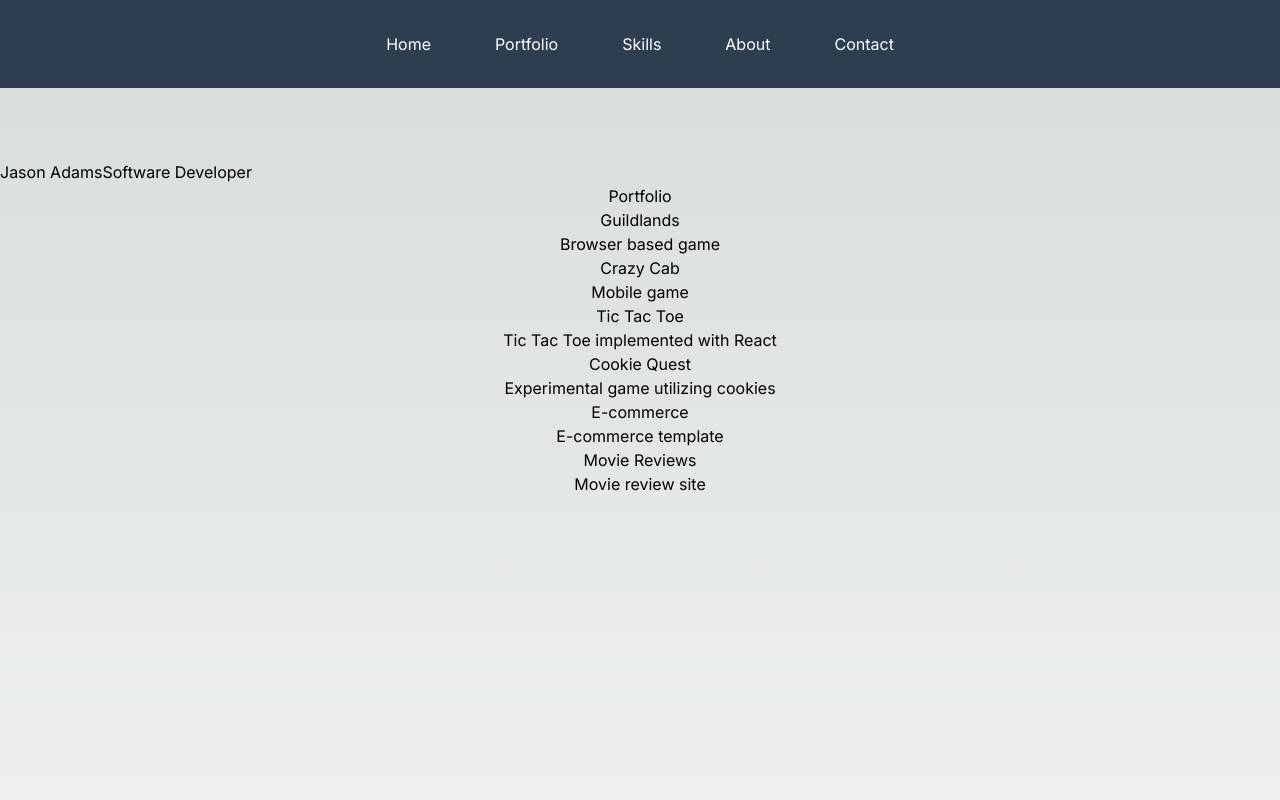
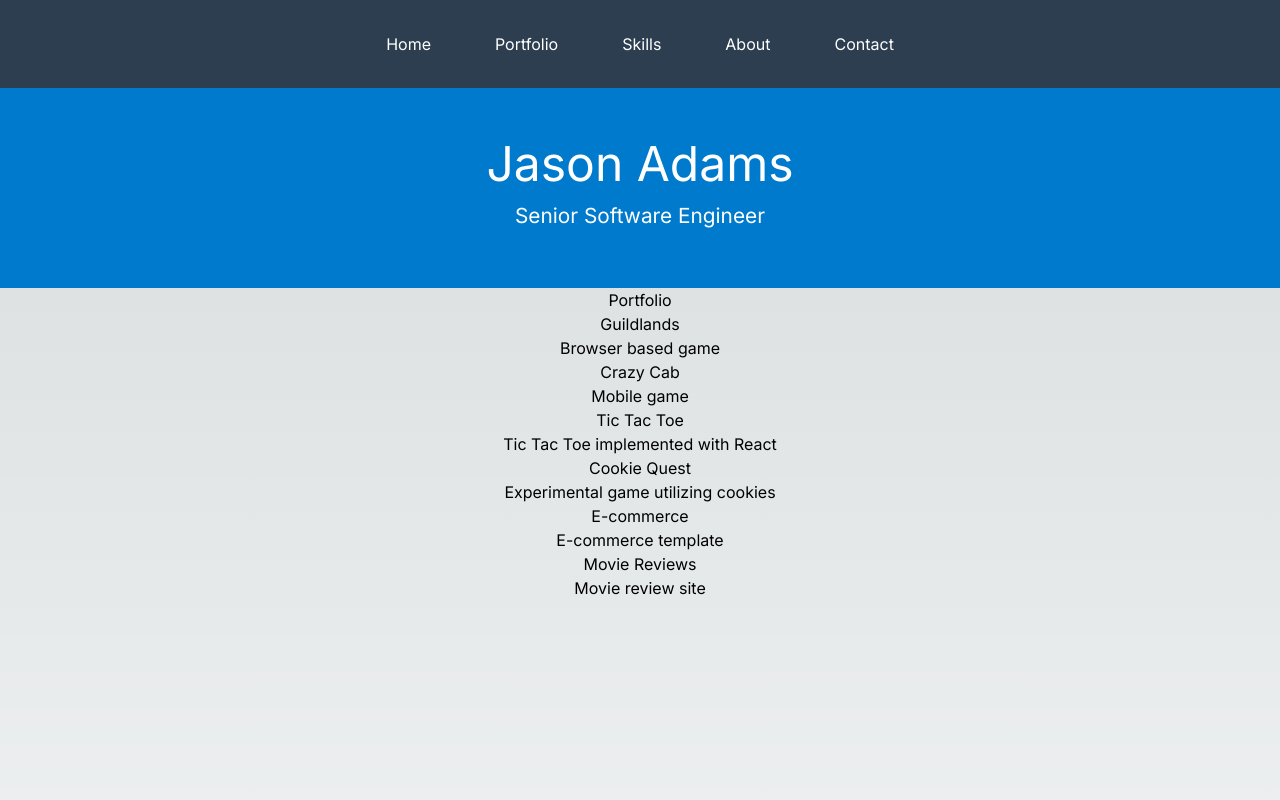
Before and after one commit to jasonadams023/portfolio, a Next.js app: page / in a window 1280 px wide. Shown: the top 800 px of the page. Built offline with nearby package versions, Linux system fonts and the light colour scheme.

Commit message:
Styles Header

```diff
--- a/src/app/components/header/header.module.scss
+++ b/src/app/components/header/header.module.scss
@@ -1,3 +1,15 @@
 .header {
-    margin-top: 10rem;
+    padding-top: 8rem;
+    background-color: #007acc;
+    color: white;
+    height: 18rem;
+    text-align: center;
+
+    .name {
+        font-size: 3rem;
+    }
+
+    .role {
+        font-size: 1.3rem;
+    }
 }
--- a/src/app/components/header/header.tsx
+++ b/src/app/components/header/header.tsx
@@ -3,16 +3,8 @@ import styles from './header.module.scss';
 export default function Header() {
   return (
     <header className={styles.header}>
-      <div className="container">
-        <div className="row">
-          <div className="col-lg-12">
-            <div className="intro-text">
-              <span className="name">Jason Adams</span>
-              <span className="skills">Software Developer</span>
-            </div>
-          </div>
-        </div>
-      </div>
+      <div className={styles.name}>Jason Adams</div>
+      <div className={styles.role}>Senior Software Engineer</div>
     </header>
   );
 }
```
